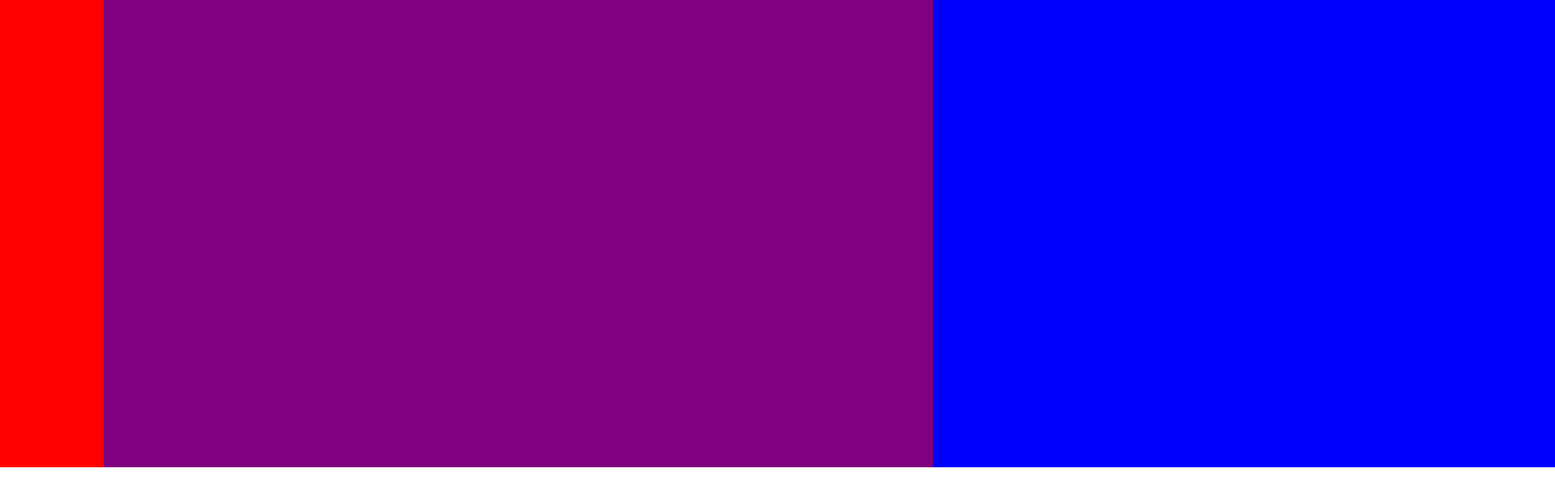
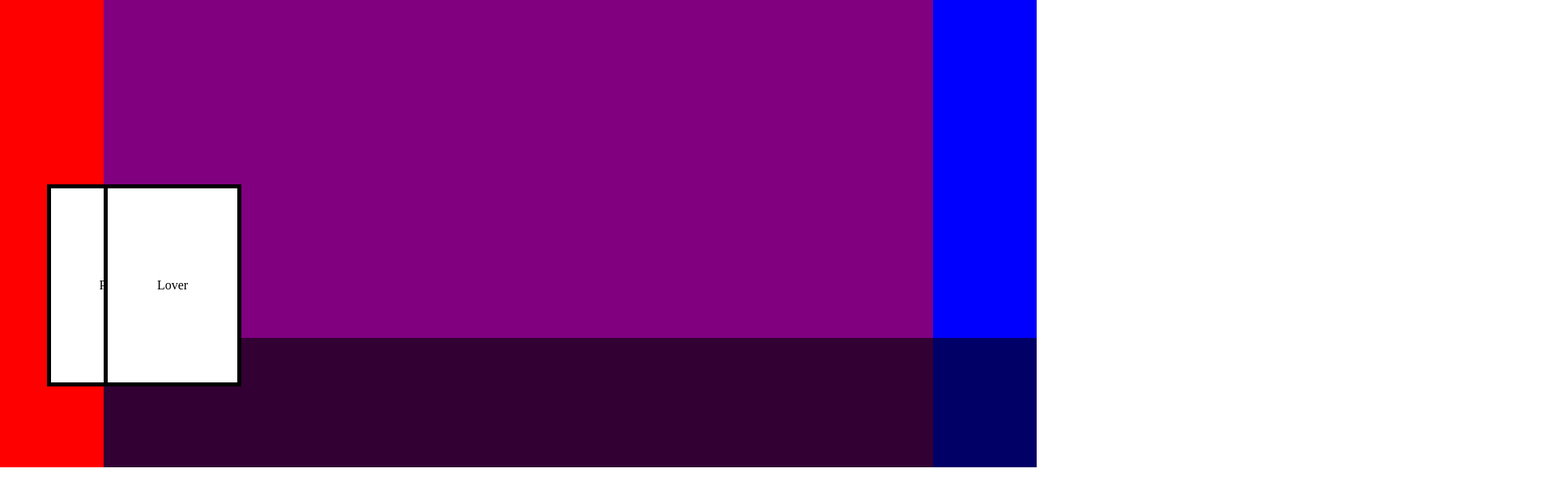
Before and after one commit to commoncode/commoners-mggj-2020, a Next.js app: page /play/1 in a window 1280 px wide. Shown: the part 126-742 px from the top of the page at 81% size, 1920 px wide, since content can reach past the window. Built offline with nearby package versions, Linux system fonts and the light colour scheme.

Commit message:
Progress on moving

```diff
--- /dev/null
+++ b/components/characters/Character.styles.tsx
@@ -0,0 +1,21 @@
+import { css } from "styled-components";
+
+export const characterBase = css`
+  position: absolute;
+  display: flex;
+  align-items: center;
+  justify-content: center;
+
+  width: 10rem;
+  height: 15rem;
+
+  background: white;
+  border: 5px solid black;
+
+  top: -15rem;
+`;
+
+export const characterPosition = (x, y) => css`
+  left: calc(${x}px - 5rem);
+  top: calc(${y}px - 15rem);
+`;
--- /dev/null
+++ b/components/characters/Lover/Lover.styles.tsx
@@ -0,0 +1,13 @@
+import styled from "styled-components";
+
+import { characterBase, characterPosition } from "../Character.styles";
+
+type ContainerProps = {
+  x: number;
+  y: number;
+};
+
+export const Container = styled.div<ContainerProps>`
+  ${characterBase}
+  ${({ x, y }) => characterPosition(x, y)}
+`;
--- a/components/characters/Lover/Lover.tsx
+++ b/components/characters/Lover/Lover.tsx
@@ -1,3 +1,9 @@
-const Lover = ({ state }) => <div>Lover</div>;
+import { Container } from "./Lover.styles";
+
+const Lover = ({ state }) => (
+  <Container x={state.position.x} y={state.position.y}>
+    Lover
+  </Container>
+);
 
 export default Lover;
--- /dev/null
+++ b/components/characters/Player/Player.styles.tsx
@@ -0,0 +1,13 @@
+import styled from "styled-components";
+
+import { characterBase, characterPosition } from "../Character.styles";
+
+type ContainerProps = {
+  x: number;
+  y: number;
+};
+
+export const Container = styled.div<ContainerProps>`
+  ${characterBase}
+  ${({ x, y }) => characterPosition(x, y)}
+`;
--- a/components/characters/Player/Player.tsx
+++ b/components/characters/Player/Player.tsx
@@ -1,3 +1,9 @@
-const Player = ({ state }) => <div>Player</div>;
+import { Container } from "./Player.styles";
+
+const Player = ({ state }) => (
+  <Container x={state.position.x} y={state.position.y}>
+    Player
+  </Container>
+);
 
 export default Player;
--- a/components/core/Game/Game.tsx
+++ b/components/core/Game/Game.tsx
@@ -1,4 +1,4 @@
-import { useState } from "react";
+import { useState, useEffect } from "react";
 
 import Player from "../../characters/Player";
 import Lover from "../../characters/Lover";
@@ -26,7 +26,7 @@ type GameStateType = {
   time: number;
 };
 
-const state: GameStateType = {
+const initialState: GameStateType = {
   player: {
     position: {
       scene: "bedroom",
@@ -45,22 +45,68 @@ const state: GameStateType = {
   time: 60 * 5
 };
 
+let gameLoop = null;
+
 const Game = () => {
-  const [gameState, setGameState] = useState(state);
+  const [gameState, setGameState] = useState(initialState);
+  const [targetLocation, setTargetLocation] = useState({
+    x: gameState.player.position.x,
+    y: gameState.player.position.y
+  });
 
-  const gameLoop = setInterval(() => {
-    // Update player position
-    // Update animation ticks
-  }, 1000 / 60); // Frame renderer
+  useEffect(() => {
+    gameLoop = setInterval(() => {
+      // console.log("Target location", targetLocation);
+      // Update player position
+      if (
+        (targetLocation && gameState.player.position.x !== targetLocation.x) ||
+        (targetLocation && gameState.player.position.y !== targetLocation.y)
+      ) {
+        console.log("Updating user position...");
+        const travelX = targetLocation.x - gameState.player.position.x;
+        const travelY = targetLocation.y - gameState.player.position.y;
+
+        const movementSpeed = 100 / 60; // Pixels per second / frames
+
+        let x =
+          travelX > movementSpeed
+            ? gameState.player.position.x + movementSpeed
+            : targetLocation.x;
+
+        let y =
+          travelY > movementSpeed
+            ? gameState.player.position.y + movementSpeed
+            : targetLocation.y;
+
+        setGameState({
+          ...gameState,
+          player: {
+            ...gameState.player,
+            position: { ...gameState.player.position, x, y }
+          }
+        });
+      }
+    }, 1000 / 60); // Frame renderer
+
+    return () => {
+      clearInterval(gameLoop);
+    };
+  }, []);
 
   //   setGameState({ ...gameState, myChange: 12 });
 
   return (
     <>
       <GlobalStyle />
-      <Stage scene={state.player.position.scene}>
-        <Player state={state.player} />
-        <Lover state={state.player} />
+      <Stage
+        scene={gameState.player.position.scene}
+        setLocation={(x, y) => {
+          console.log("Setting target", x, y, targetLocation);
+          setTargetLocation({ x, y });
+        }}
+      >
+        <Player state={gameState.player} />
+        <Lover state={gameState.lover} />
       </Stage>
     </>
   );
--- a/components/core/Stage/Stage.styles.tsx
+++ b/components/core/Stage/Stage.styles.tsx
@@ -1,8 +1,11 @@
 import styled, { css } from "styled-components";
 
 export const Container = styled.div`
+  position: relative;
   display: flex;
   background: red;
+  width: 100%;
+  overflow: hidden;
 `;
 
 type InnerProps = {
@@ -30,7 +33,18 @@ export const Inner = styled.div<InnerProps>`
   }
 `;
 
+export const Floor = styled.div`
+  position: absolute;
+  bottom: 0;
+  left: 0;
+  right: 0;
+
+  height: 10rem;
+  background: rgba(0, 0, 0, 0.6);
+`;
+
 export const sceneBase = css`
+  position: relative;
   flex-shrink: 0;
   width: 64rem;
   height: 38rem;
--- a/components/core/Stage/Stage.tsx
+++ b/components/core/Stage/Stage.tsx
@@ -5,17 +5,43 @@ import Hatch from "../../scenes/Hatch";
 import Helm from "../../scenes/Helm";
 import Kitchen from "../../scenes/Kitchen";
 
-import { Container, Inner } from "./Stage.styles";
+import { Container, Inner, Floor } from "./Stage.styles";
 
-const Stage = ({ children, scene }) => {
+const Stage = ({ children, scene, setLocation }) => {
+  const handleClick = e => {
+    const rect = e.target.getBoundingClientRect();
+    const x = e.clientX - rect.left;
+    const y = e.clientY - rect.top;
+    setLocation(x, y);
+  };
+
   return (
     <>
       <Container>
         <Inner className={scene}>
-          <Bedroom />
-          <Kitchen />
-          <Helm />
-          <Hatch />
+          <Bedroom>
+            <Floor onClick={handleClick}>
+              {scene === "bedroom" ? <>{children}</> : null}
+            </Floor>
+          </Bedroom>
+
+          <Kitchen>
+            <Floor onClick={handleClick}>
+              {scene === "kitchen" ? <>{children}</> : null}
+            </Floor>
+          </Kitchen>
+
+          <Helm>
+            <Floor onClick={handleClick}>
+              {scene === "helm" ? <>{children}</> : null}
+            </Floor>
+          </Helm>
+
+          <Hatch>
+            <Floor onClick={handleClick}>
+              {scene === "hatch" ? <>{children}</> : null}
+            </Floor>
+          </Hatch>
         </Inner>
       </Container>
     </>
--- a/components/scenes/Bedroom/Bedroom.tsx
+++ b/components/scenes/Bedroom/Bedroom.tsx
@@ -1,5 +1,5 @@
 import { Container } from "./Bedroom.styles";
 
-const Bedroom = () => <Container>The bedroom component</Container>;
+const Bedroom = ({ children }) => <Container>{children}</Container>;
 
 export default Bedroom;
--- a/components/scenes/Hatch/Hatch.tsx
+++ b/components/scenes/Hatch/Hatch.tsx
@@ -1,5 +1,5 @@
 import { Container } from "./Hatch.styles";
 
-const Hatch = () => <Container>The Hatch component</Container>;
+const Hatch = ({ children }) => <Container>{children}</Container>;
 
 export default Hatch;
--- a/components/scenes/Helm/Helm.tsx
+++ b/components/scenes/Helm/Helm.tsx
@@ -1,5 +1,5 @@
 import { Container } from "./Helm.styles";
 
-const Helm = () => <Container>The Helm component</Container>;
+const Helm = ({ children }) => <Container>{children}</Container>;
 
 export default Helm;
--- a/components/scenes/Kitchen/Kitchen.tsx
+++ b/components/scenes/Kitchen/Kitchen.tsx
@@ -1,5 +1,5 @@
 import { Container } from "./Kitchen.styles";
 
-const Kitchen = () => <Container>The Kitchen component</Container>;
+const Kitchen = ({ children }) => <Container>{children}</Container>;
 
 export default Kitchen;
```
